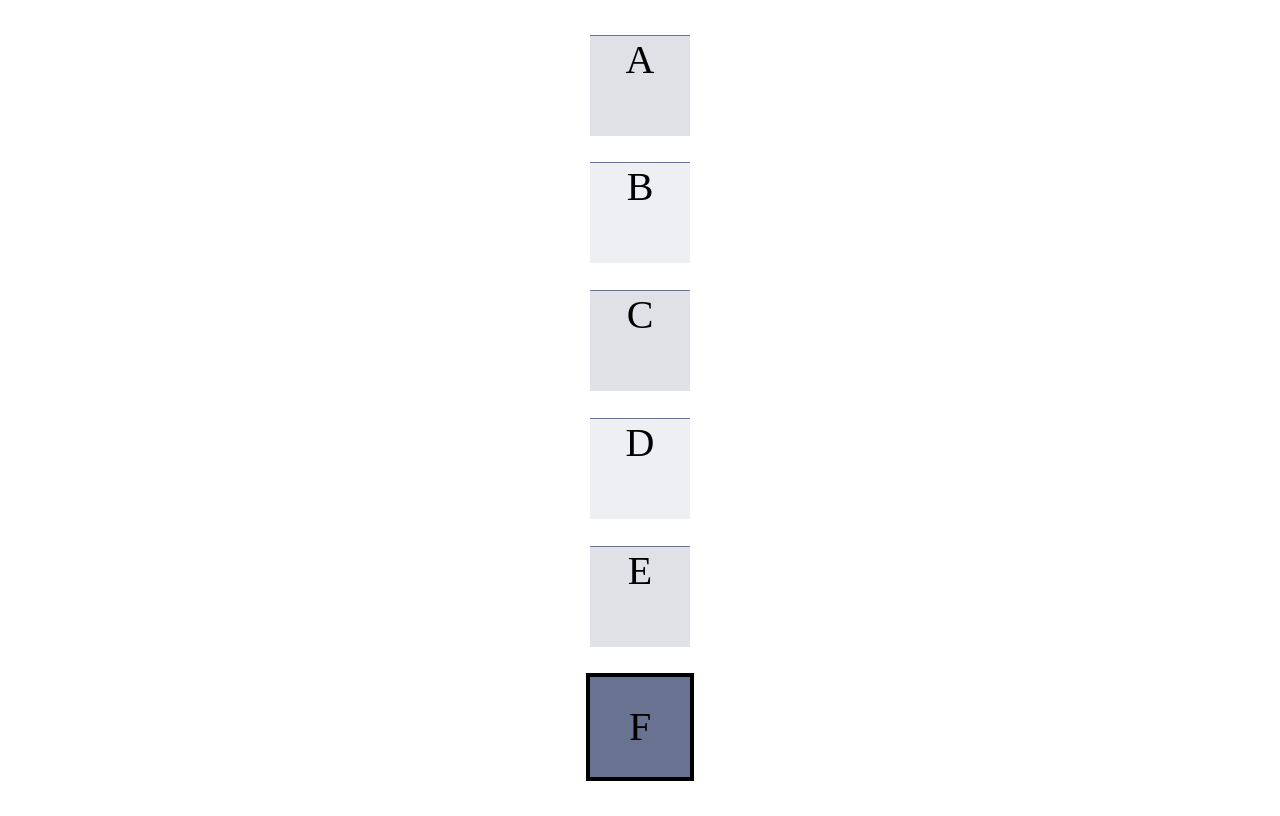
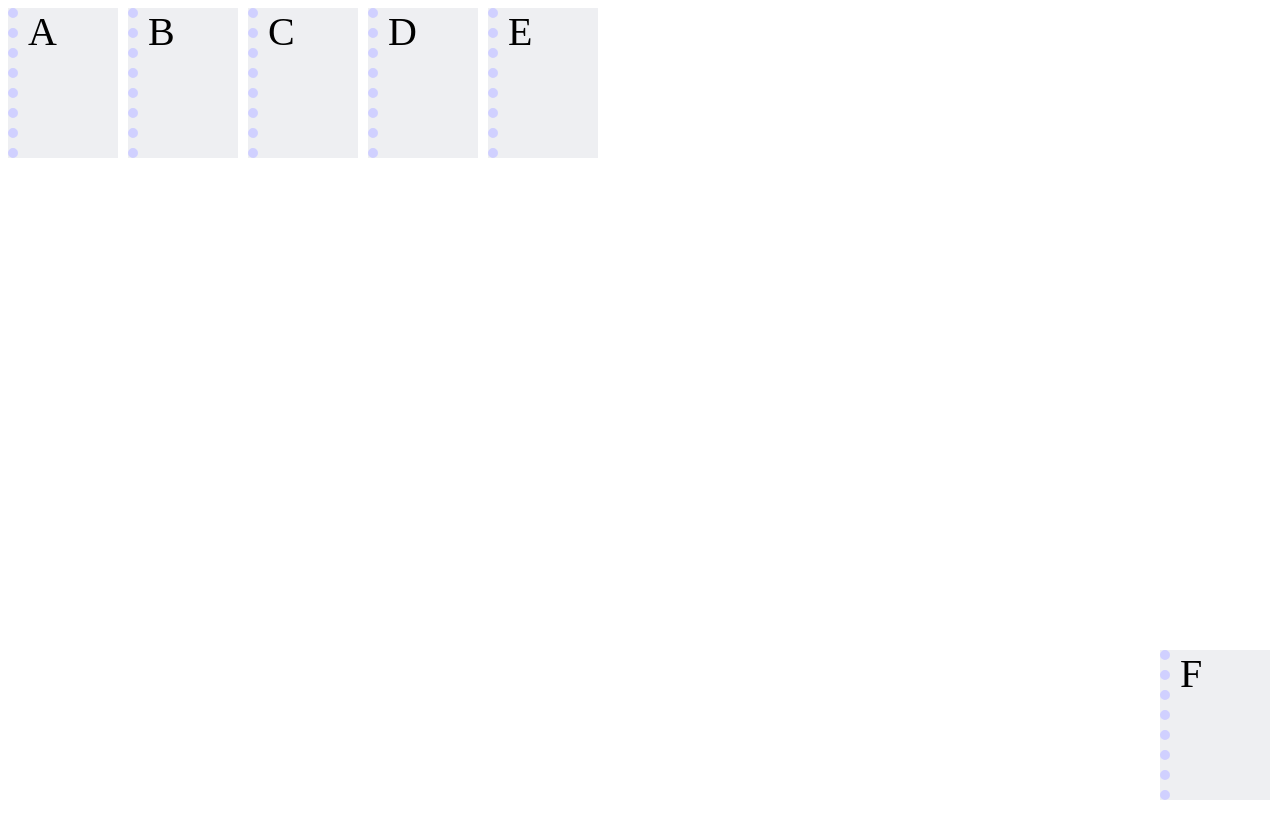
Before and after one commit to Maral0623/labuud-18b1num3118, a plain HTML site: page lab1/index.html in a window 1280 px wide. Drawn offline with Linux system fonts and the light colour scheme.

Commit message:
Update index.html

```diff
--- a/lab1/index.html
+++ b/lab1/index.html
@@ -4,7 +4,7 @@
     <meta charset="UTF-8" />
     <meta name="viewport" content="width=device-width, initial-scale=1.0" />
     <title>CS142 Project #1</title>
-    <link rel="stylesheet" href="styleA.css" />
+    <link rel="stylesheet" href="styleB.css" />
   </head>
   <body>
     <div>A</div>
```
